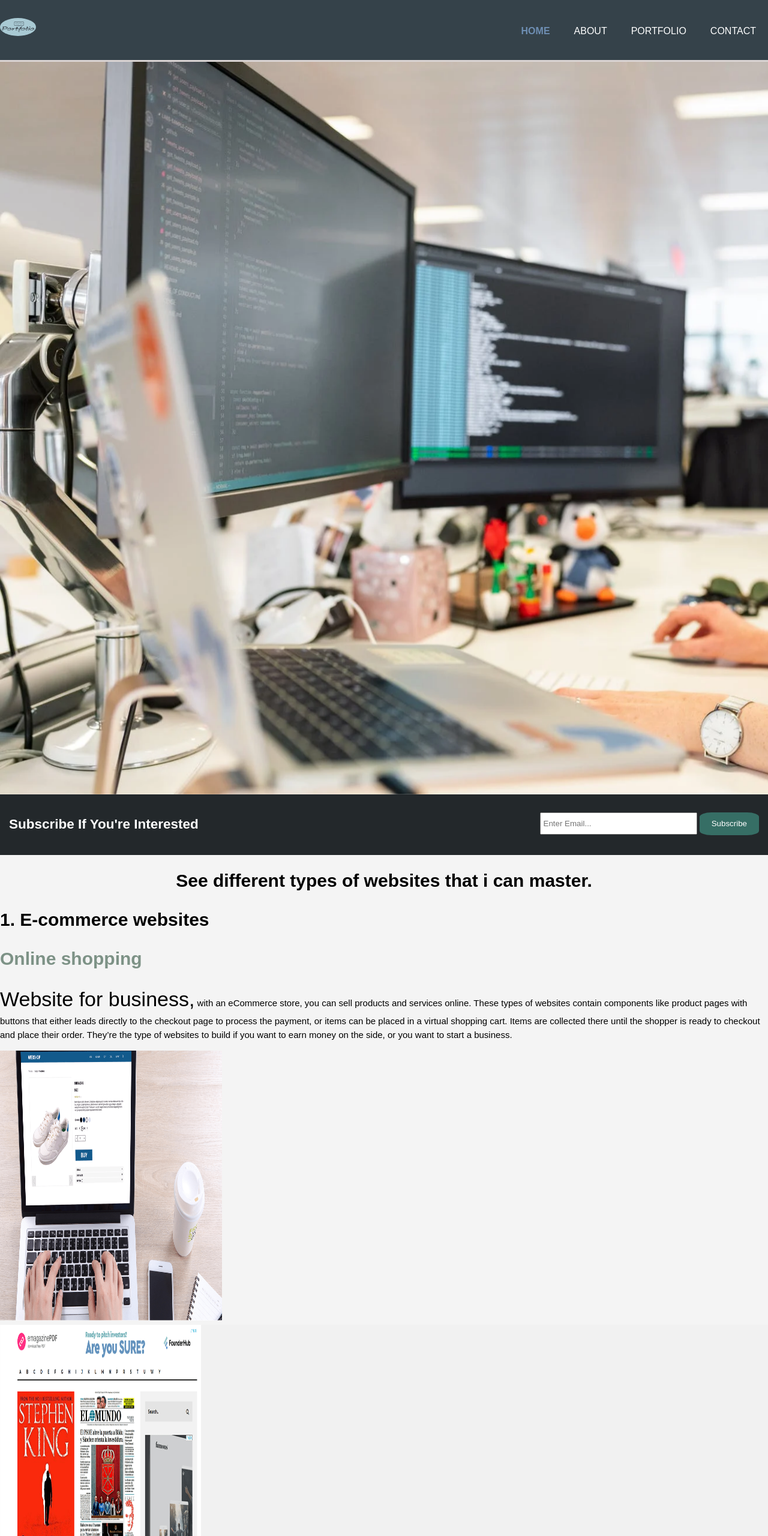
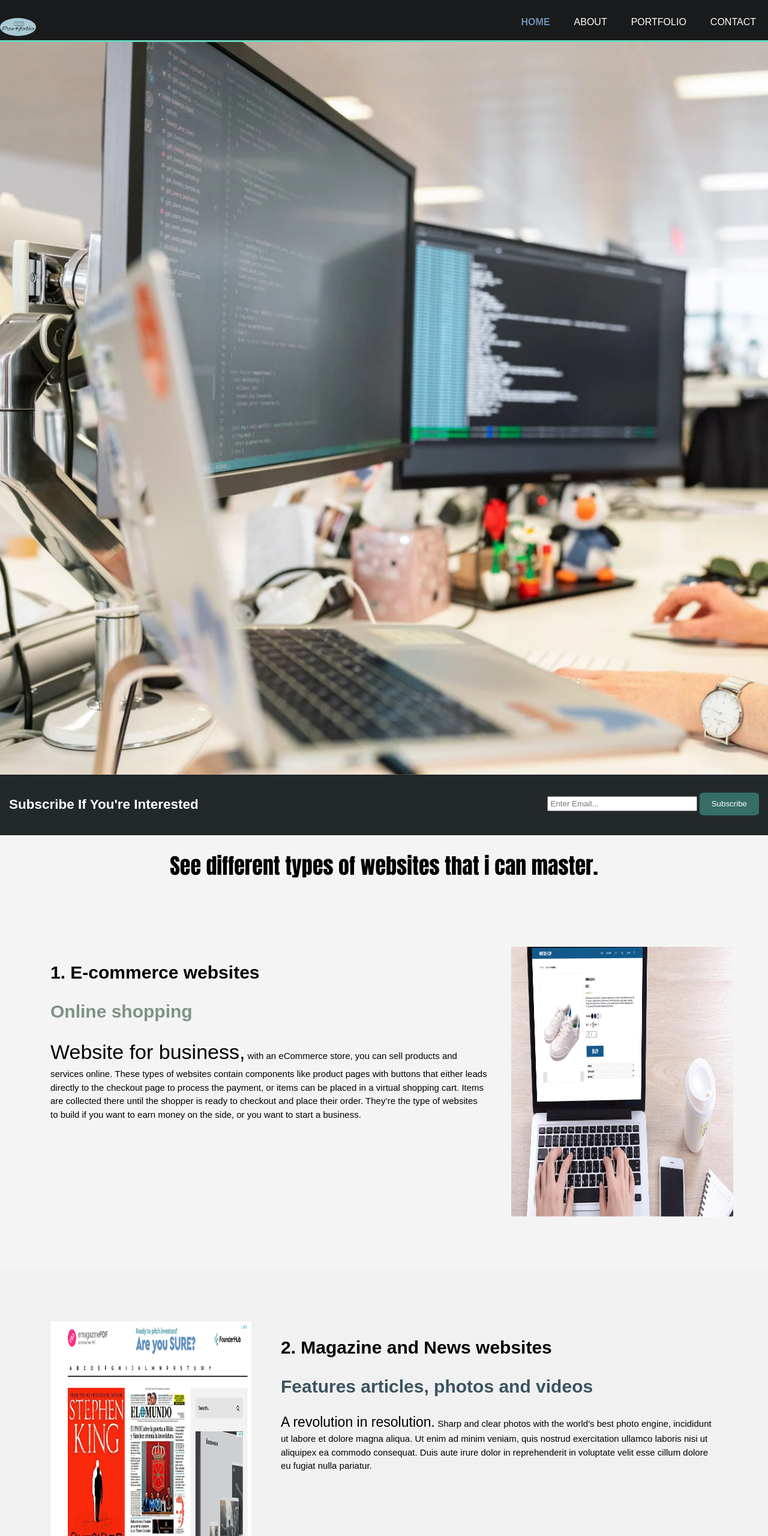
Before and after one commit to Mihlali-max/Portfolio, a plain HTML site: page index.html in a window 1280 px wide. Shown: the top 2560 px of the page at 60% size. Drawn offline with Linux system fonts and the light colour scheme.

Commit message:
Add files via upload

```diff
--- a/css/style.css
+++ b/css/style.css
@@ -24,7 +24,7 @@ ul{
   padding-left: 20px;
   padding-right:20px;
   color:#ffffff;
-  border-radius: 20%;
+  border-radius: 10%;
 }
 
 .dark{
@@ -35,13 +35,17 @@ ul{
   margin-bottom:10px;
 }
 
+.text{
+  box-shadow: #cccccc;
+  border-radius: 2%;
+}
 
 header{
-  background:#35424a;
+  background:#191a1b;
   color:#ffffff;
   padding-top:30px;
   min-height:70px;
-  border-bottom:#dad4d3 3px solid;
+  border-bottom:#65d8bf 3px solid;
 }
 
 header a{
@@ -70,7 +74,7 @@ header #branding h1{
 
 header nav{
   float:right;
-  margin-top:10px;
+  margin-top:-5px;
 }
 
 header .highlight, header .current a{
@@ -128,7 +132,7 @@ header a:hover{
   font-size:20px;
 }
 
-/* Newsletter */
+
 #newsletter{
   padding:15px;
   color:#ffffff;
@@ -186,6 +190,11 @@ article#main-col{
   width:65%;
 }
 
+#sidebar img{
+  border-radius: 10%;
+}
+
+
 
 ul#services li{
   list-style: none;
@@ -194,6 +203,57 @@ ul#services li{
   margin-bottom:5px;
   background:#e6e6e6;
 }
+
+
+.types{
+  font-family: Impact, Haettenschweiler, 'Arial Narrow Bold', sans-serif;
+  font-size: large;
+
+}
+
+* {
+  box-sizing: border-box;
+}
+
+.contain {
+  padding: 64px;
+}
+
+
+.row:after {
+  content: "";
+  display: table;
+  clear: both
+}
+
+
+.column-66 {
+  float: left;
+  width: 66.66666%;
+  padding: 20px;
+}
+
+
+.column-33 {
+  float: left;
+  width: 33.33333%;
+  padding: 20px;
+
+}
+
+
+
+@media screen and (max-width: 1000px) {
+  .column-66,
+  .column-33 {
+    width: 100%;
+    text-align: center;
+    border-radius: 30%;
+  }
+}
+
+
+
 
 footer{
   padding:20px;
```
Also changed, not shown: Portfolio.html (+2 -2 lines), about.html (+2 -2 lines).
